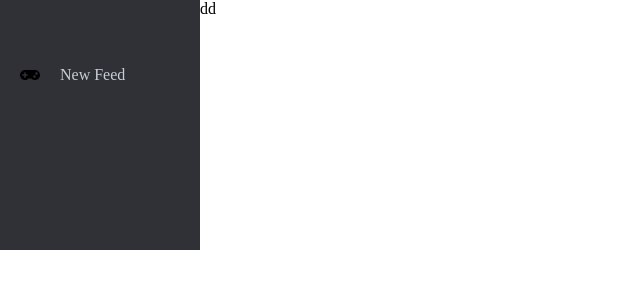
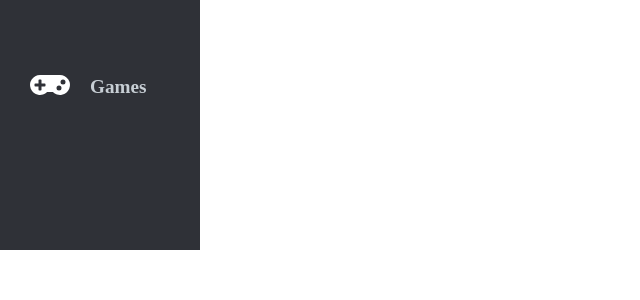
Before and after one commit to STOVE-Milk/steam-clone, a Next.js app in the folder src/frontend/: page / in a window 1280 px wide. Shown: the top 300 px of the page, without its empty margins (0-640 px from the left). Built offline with nearby package versions, Linux system fonts and the light colour scheme.

Commit message:
chore: MenuBox 컴포넌트 스타일 변경 및 component selector 추가

```diff
--- a/src/frontend/components/atoms/SubTitle.tsx
+++ b/src/frontend/components/atoms/SubTitle.tsx
@@ -5,9 +5,10 @@ export interface SubTitleProps {
   children: React.ReactNode;
 }
 
-const SubTitleStyle = styled.div`
-  font-size: 1rem;
+export const SubTitleStyle = styled.div`
+  font-size: 1.2rem;
   color: ${(props) => props.theme.colors.secondaryText};
+  font-weight: bold;
 `;
 
 export default function SubTitle(props: SubTitleProps) {
--- a/src/frontend/components/molecules/MenuBox.tsx
+++ b/src/frontend/components/molecules/MenuBox.tsx
@@ -1,6 +1,6 @@
 import React from 'react';
 import styled from 'styled-components';
-import SubTitle from 'components/atoms/SubTitle';
+import SubTitle, { SubTitleStyle } from 'components/atoms/SubTitle';
 
 export interface MenuBoxProps {
   icon: JSX.Element;
@@ -12,10 +12,21 @@ const MenuBoxWrapper = styled.div`
   padding: 10px 10px 10px 20px;
   height: 50px;
   align-items: center;
+  border-radius: 10px;
+  cursor: pointer;
+
+  :hover {
+    background: ${(props) => props.theme.colors.activeBg};
+  }
+
+  :hover ${SubTitleStyle} {
+    color: ${(props) => props.theme.colors.primaryText};
+  }
 `;
 
 const MenuTitle = styled(SubTitle)`
   margin-left: 20px;
+  margin-top: 5px;
 `;
 
 export default function MenuBox(props: MenuBoxProps) {
--- a/src/frontend/components/organisms/NavBar.tsx
+++ b/src/frontend/components/organisms/NavBar.tsx
@@ -25,6 +25,7 @@ const ToggleBtn = styled.div``;
 
 const MenuSection = styled.div`
   height: 200px;
+  padding: 10px;
 `;
 
 const FriendSection = styled.div`
@@ -39,7 +40,7 @@ export default function NavBar() {
         <ToggleBtn></ToggleBtn>
       </TitleSection>
       <MenuSection>
-        <MenuBox icon={<FontAwesomeIcon icon={faGamepad} />} name={'New Feed'} />
+        <MenuBox icon={<FontAwesomeIcon icon={faGamepad} size="2x" inverse />} name={'Games'} />
       </MenuSection>
       <FriendSection></FriendSection>
     </NavBarWrapper>
--- a/src/frontend/pages/index.tsx
+++ b/src/frontend/pages/index.tsx
@@ -8,7 +8,7 @@ const MainWrapper = styled.div`
 `;
 
 const Home: NextPage = () => {
-  return <MainWrapper>dd</MainWrapper>;
+  return <MainWrapper></MainWrapper>;
 };
 
 export default Home;
```
